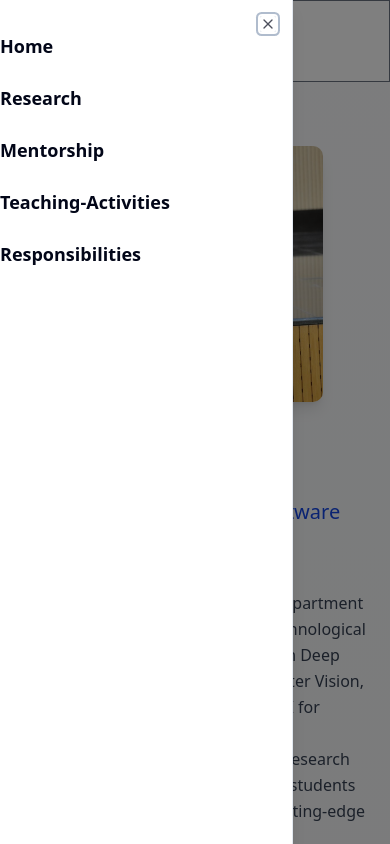
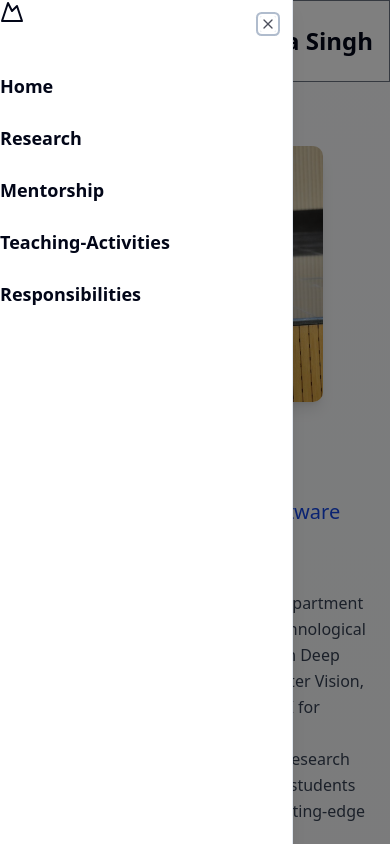
Before and after one commit to Jaan19867/PS_Portfolio, a React (Vite) app: page /PS_Portfolio/home in a window 390 px wide. Both pictures are taken after a click on the button "Toggle navigation menu". Shown: the top 844 px of the page. Built offline with nearby package versions, Linux system fonts and the light colour scheme.

Commit message:
committed

```diff
--- a/src/DepthComponents/Navbar.jsx
+++ b/src/DepthComponents/Navbar.jsx
@@ -9,7 +9,8 @@ import {Link , useNavigate} from "react-router-dom";
 
 export default function Navbar() {
   return (
-    <header className="flex h-20 w-full shrink-0 items-center   px-4 md:px-6">
+    <header className="flex h-20 w-full shrink-0 items-center px-4 md:px-6">
+      <div className="flex items-center justify-between w-full lg:w-auto">
         <Sheet>
           <SheetTrigger asChild>
             <Button variant="outline" size="icon" className="lg:hidden">
@@ -18,7 +19,7 @@ export default function Navbar() {
             </Button>
           </SheetTrigger>
           <SheetContent side="left">
-          <Link href="#" className="mr-6 hidden lg:flex" prefetch={false}>
+            <Link href="#" className="mr-6 flex" prefetch={false}>
               <MountainIcon className="h-6 w-6" />
               <span className="sr-only">Acme Inc</span>
             </Link>
@@ -30,7 +31,6 @@ export default function Navbar() {
               >
                 Home
               </Link>
-
               <Link
                 to="/research"
                 className="flex w-full items-center py-2 text-lg font-semibold"
@@ -38,7 +38,6 @@ export default function Navbar() {
               >
                 Research
               </Link>
-
               <Link
                 to="/mentorship"
                 className="flex w-full items-center py-2 text-lg font-semibold"
@@ -46,7 +45,6 @@ export default function Navbar() {
               >
                 Mentorship
               </Link>
-
               <Link
                 to="teaching-activites"
                 className="flex w-full items-center py-2 text-lg font-semibold"
@@ -64,6 +62,13 @@ export default function Navbar() {
             </div>
           </SheetContent>
         </Sheet>
+
+        <div className="lg:hidden text-left text-2xl">
+          <h2 className="font-semibold">Priya Singh</h2>
+
+        </div>
+      </div>
+
       <Link href="#" className="mr-6 hidden lg:flex" prefetch={false}>
         <MountainIcon className="h-6 w-6" />
         <span className="sr-only">Acme Inc</span>
@@ -109,6 +114,7 @@ export default function Navbar() {
   )
 }
 
+
 function MenuIcon(props) {
   return (
     <svg
```
Lines whose indentation alone changed are shown as unchanged.
